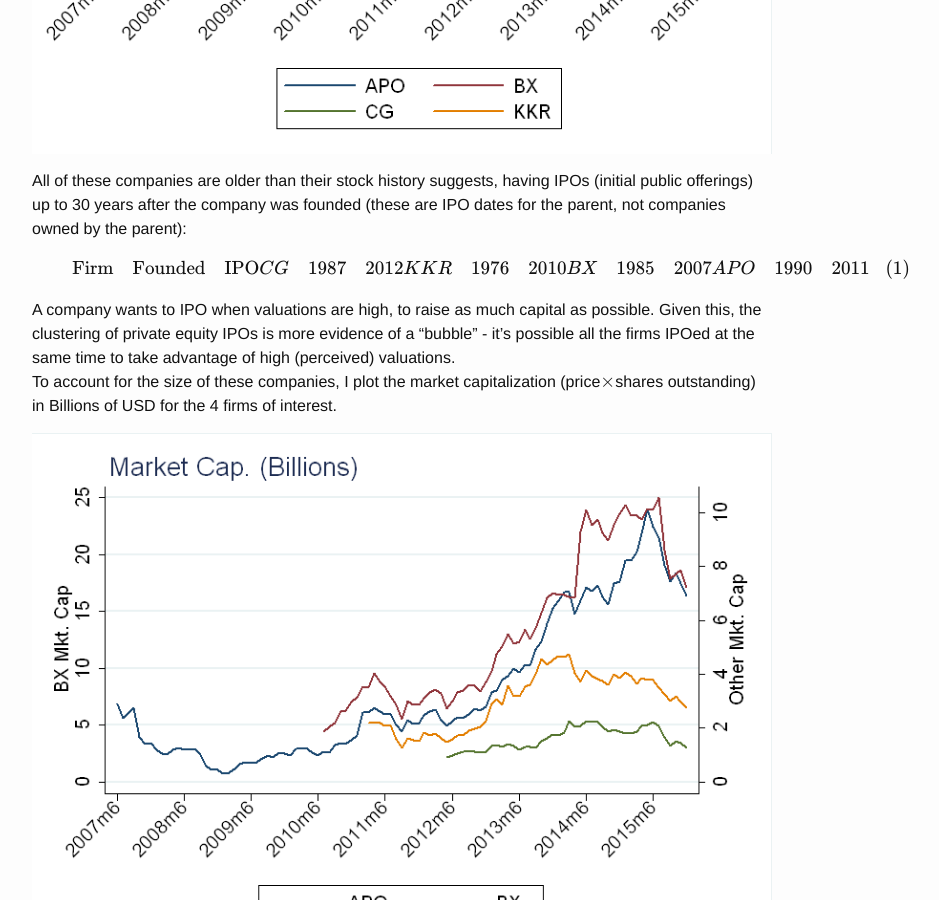
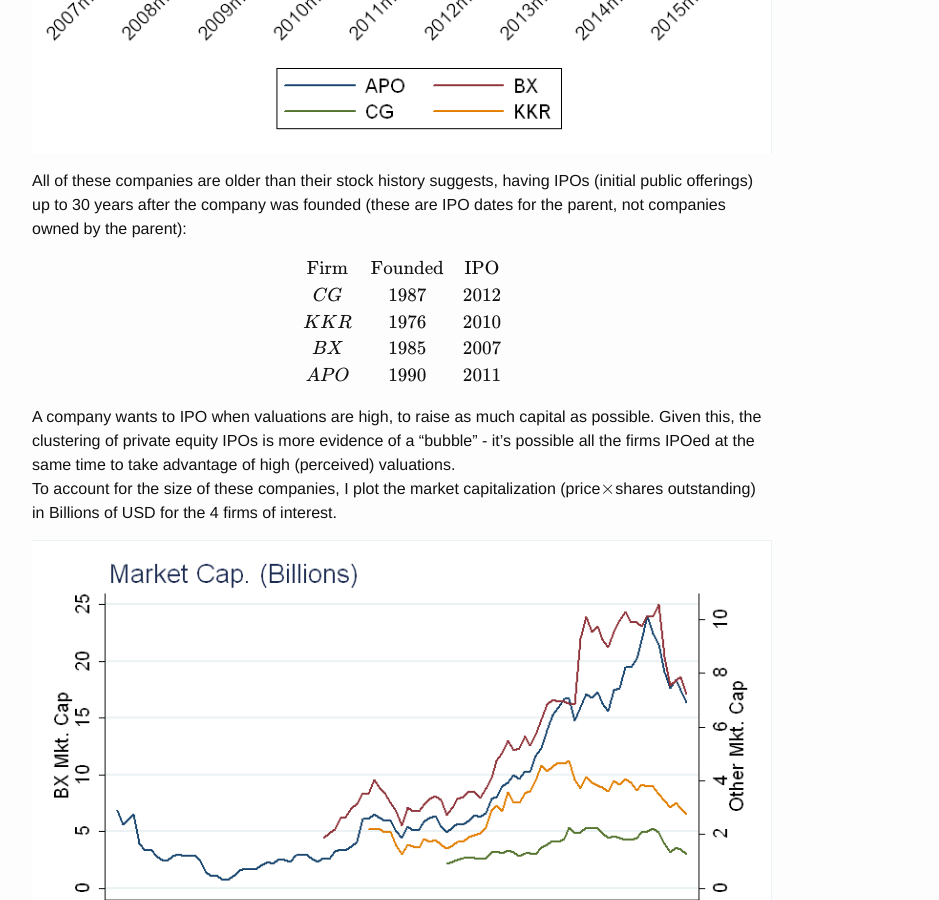
Before and after one commit to mcsammon/mcsammon.github.io, a Jekyll site: the page built from _posts/2016-06-28-PE_1.markdown, in a window 1280 px wide and 900 px high, scrolled down 999 px. Shown: the whole window, without its empty margins (238-1177 px from the left). Built offline with Jekyll 4.4.1, drawn with Linux system fonts in a browser that asks for light colours; formulas are drawn with MathJax 3.

Commit message:
second array fix

```diff
--- a/_posts/2016-06-28-PE_1.markdown
+++ b/_posts/2016-06-28-PE_1.markdown
@@ -6,7 +6,7 @@
 
 # Companies of Interest
 
-Given available data, it is easiest to consider the 4 largest publicly traded private equity firms:
+Given available data, it is easiest to consider the 4 largest publicly traded private equity firms: <br />
 $$
 \begin{align*}
 \begin{array}{ccc}
@@ -25,8 +25,10 @@
 
 ![Prices](/Post_Images/6_28_2016/Prices.png)
 
-All of these companies are older than their stock history suggests, having IPOs (initial public offerings) up to 30 years after the company was founded (these are IPO dates for the parent, not companies owned by the parent):
-\begin{equation}
+All of these companies are older than their stock history suggests, having IPOs (initial public offerings) up to 30 years after the company was founded (these are IPO dates for the parent, not companies owned by the parent): <br />
+
+$$
+\begin{align*}
 \begin{array}{ccc}
 \mbox{Firm} & \mbox{Founded} & \mbox{IPO} \\
  CG & 1987 & 2012  \\
@@ -34,7 +36,9 @@
  BX &  1985 & 2007 \\
  APO &  1990 & 2011 \\
 \end{array}
-\end{equation}
+\end{align*}
+$$
+
 A company wants to IPO when valuations are high, to raise as much capital as possible.  Given this, the clustering of private equity IPOs is more evidence of a "bubble" - it's possible all the firms IPOed at the same time to take advantage of high (perceived) valuations. <br />
 To account for the size of these companies, I plot the market capitalization (price$$\times$$shares outstanding) in Billions of USD for the 4 firms of interest.
 
```
